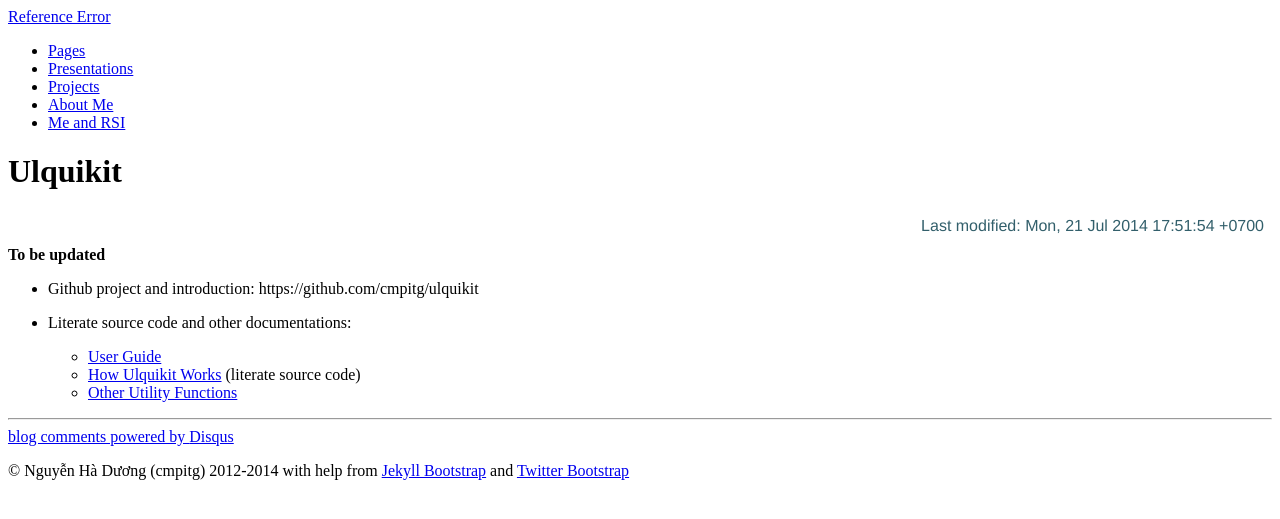
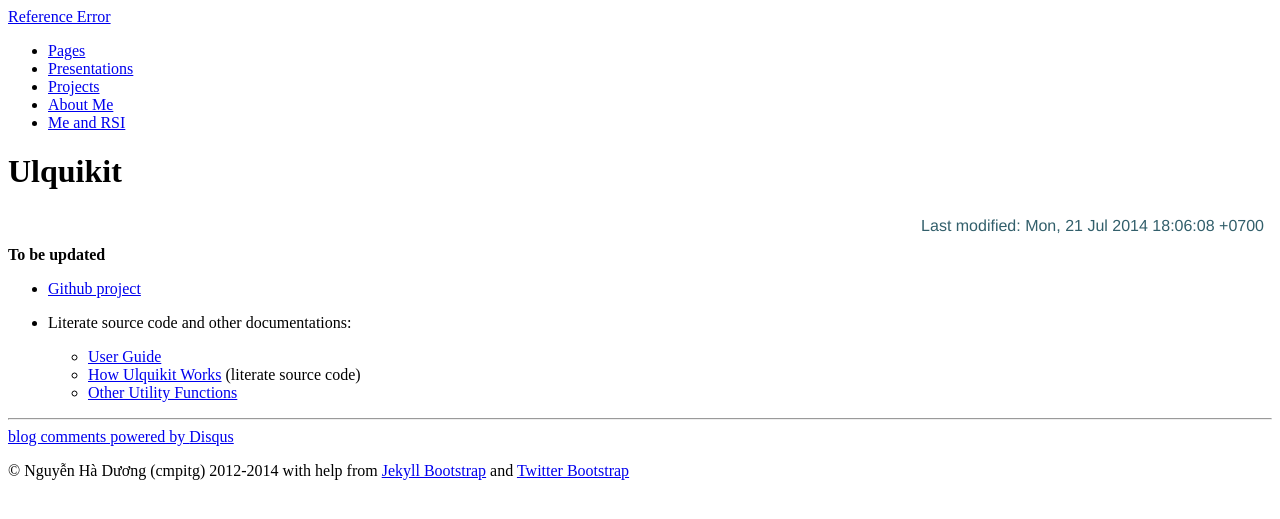
Before and after one commit to cmpitg/cmpitg.github.com, a Jekyll site: the page built from projects/ulquikit.md, in a window 1280 px wide. Shown: the top 519 px of the page. Built offline with Jekyll 4.4.1, drawn with Linux system fonts in a browser that asks for light colours; a script that is not in the unit is left out; comment, search, counter and statistics services are not loaded.

Commit message:
Better link to Github

```diff
--- a/projects/ulquikit.md
+++ b/projects/ulquikit.md
@@ -3,13 +3,13 @@ layout: page
 title: Ulquikit
 description: Yet another literate programming tool
 permalink: /ulquikit/
-last_updated: Mon, 21 Jul 2014 17:51:54 +0700
+last_updated: Mon, 21 Jul 2014 18:06:08 +0700
 ---
 {% include JB/setup %}
 
 **To be updated**
 
-* Github project and introduction: https://github.com/cmpitg/ulquikit
+* [Github project](https://github.com/cmpitg/ulquikit)
 
 * Literate source code and other documentations:
   - [User Guide](For-Users.html)
```
